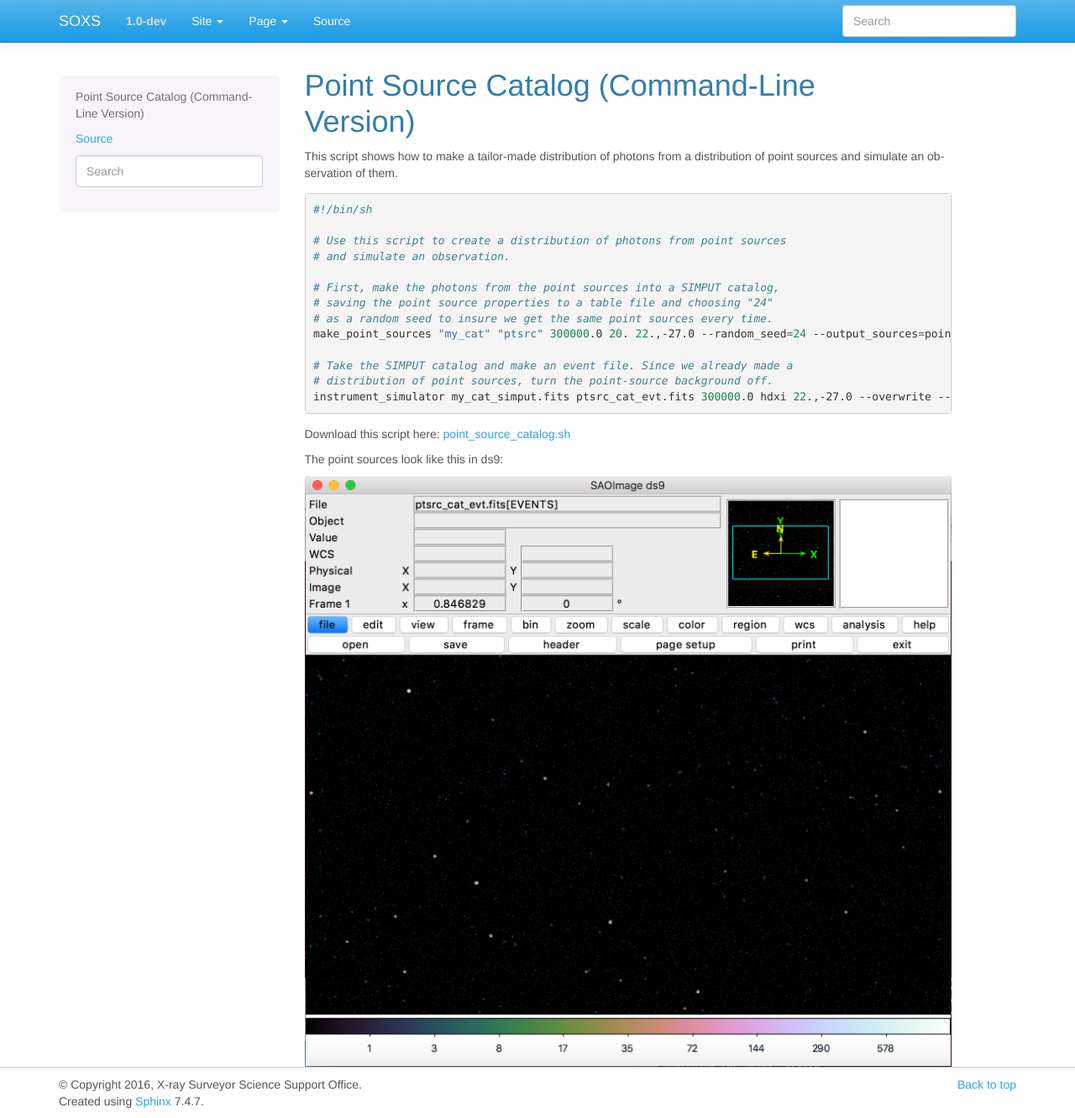
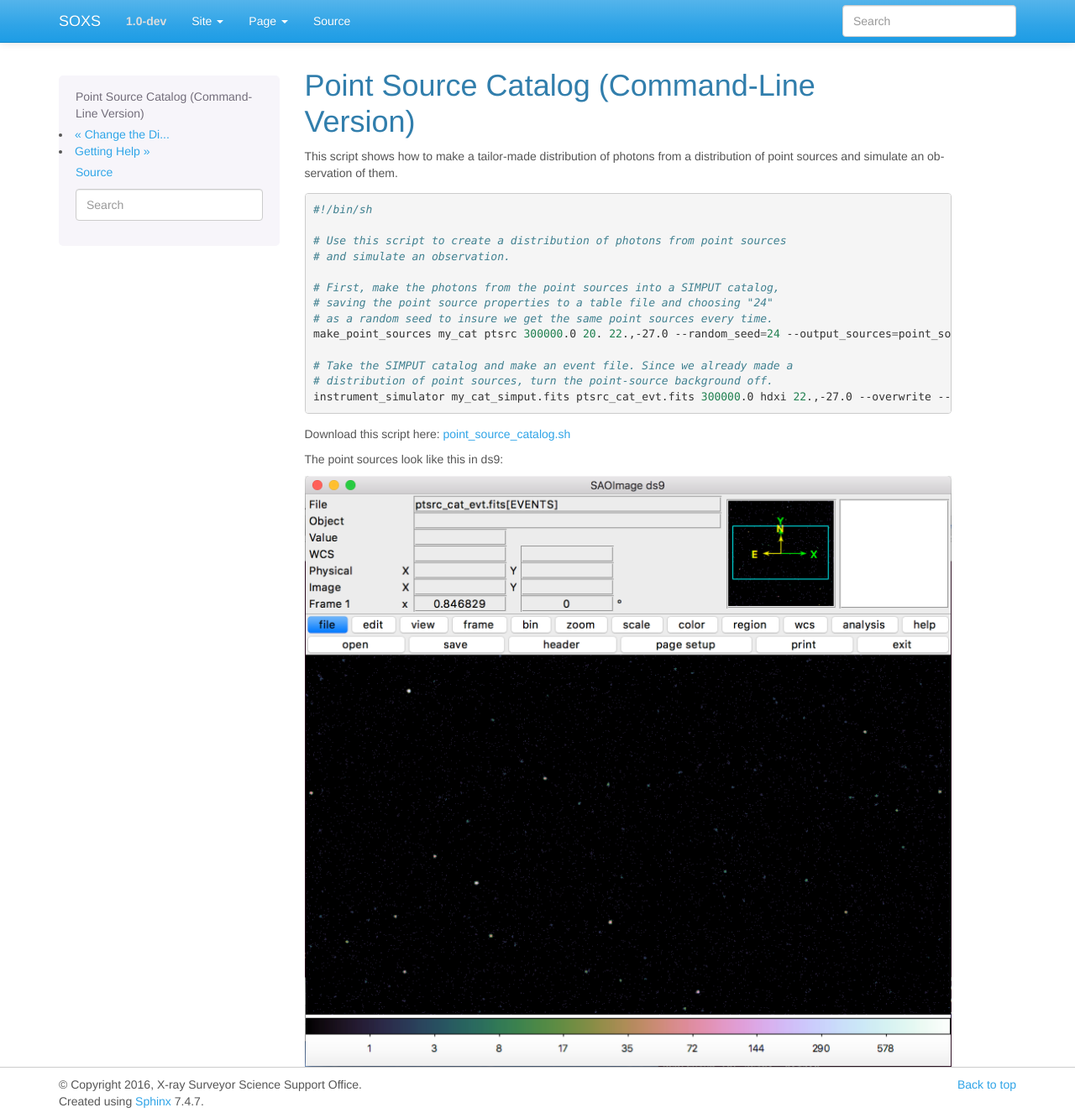
Before and after one commit to lynx-x-ray-observatory/soxs, a Sphinx documentation site: the page built from doc/source/cookbook/point_source_catalog_cmd.rst, in a window 1280 px wide and 1332 px high. Shown: the whole window at 84% size. Built offline with Sphinx 7.4.7, drawn with Linux system fonts in a browser that asks for light colours.

Commit message:
Minor doc edits

```diff
--- a/doc/source/cookbook/index.rst
+++ b/doc/source/cookbook/index.rst
@@ -26,3 +26,4 @@ Command Line Scripts
    make_multiple_sources
    change_instrument_spec
    change_dither
+   point_source_catalog_cmd
--- a/doc/source/cookbook/point_source_catalog_cmd.rst
+++ b/doc/source/cookbook/point_source_catalog_cmd.rst
@@ -16,7 +16,7 @@ distribution of point sources and simulate an observation of them.
     # First, make the photons from the point sources into a SIMPUT catalog,
     # saving the point source properties to a table file and choosing "24"
     # as a random seed to insure we get the same point sources every time.
-    make_point_sources "my_cat" "ptsrc" 300000.0 20. 22.,-27.0 --random_seed=24 --output_sources=point_source_table.dat
+    make_point_sources my_cat ptsrc 300000.0 20. 22.,-27.0 --random_seed=24 --output_sources=point_source_table.dat
 
     # Take the SIMPUT catalog and make an event file. Since we already made a
     # distribution of point sources, turn the point-source background off.
```
Also changed, not shown: 1 other file.
